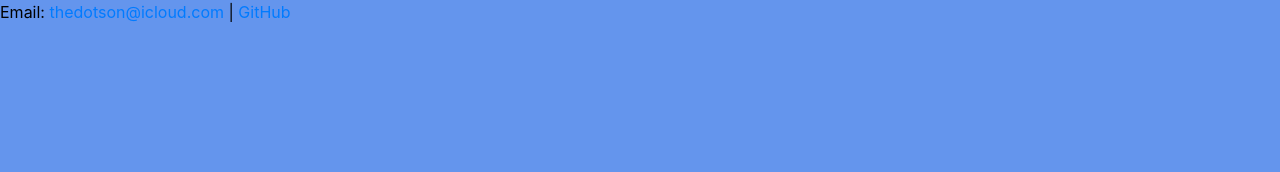
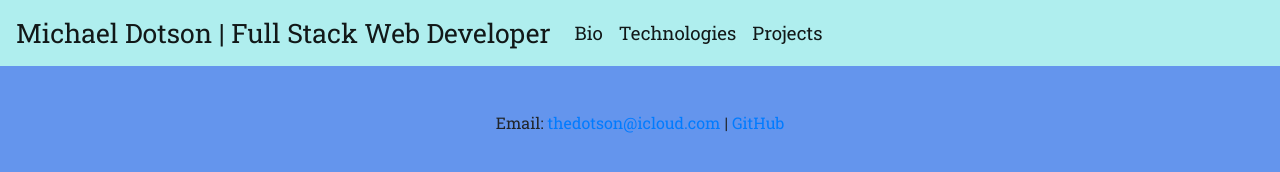
Before and after one commit to TheDotson/personal-bio-site, a website built with webpack: page src/index.html in a window 1280 px wide. Built offline with nearby package versions, Linux system fonts and the light colour scheme.

Commit message:
added nav function and basic styling

```diff
--- /dev/null
+++ b/src/javascripts/components/navbar/navbar.js
@@ -0,0 +1,28 @@
+import utils from '../../helpers/utils';
+
+const buildNavBar = () => {
+  const domString = `
+  <nav class="navbar navbar-expand-lg navbar-light">
+  <a class="navbar-brand text" href="#">Michael Dotson | Full Stack Web Developer</a>
+  <button class="navbar-toggler" type="button" data-toggle="collapse" data-target="#navbarNav" aria-controls="navbarNav" aria-expanded="false" aria-label="Toggle navigation">
+    <span class="navbar-toggler-icon"></span>
+  </button>
+  <div class="collapse navbar-collapse" id="navbarNav">
+    <ul class="navbar-nav">
+      <li class="nav-item active">
+        <a class="nav-link text" href="#bioPage">Bio <span class="sr-only">(current)</span></a>
+      </li>
+      <li class="nav-item">
+        <a class="nav-link text active" href="#technologiesPage">Technologies</a>
+      </li>
+      <li class="nav-item">
+        <a class="nav-link text active" href="#projectsPage">Projects</a>
+      </li>
+    </ul>
+  </div>
+</nav>`;
+
+  utils.printToDom('#navbar', domString);
+};
+
+export default { buildNavBar };
--- /dev/null
+++ b/src/javascripts/components/navbar/navbar.scss
@@ -0,0 +1,11 @@
+#navbar {
+  background-color: paleturquoise;
+}
+
+.navbar-brand {
+  font-size: 20pt;
+}
+
+.nav-link {
+  font-size: 14pt
+}
--- a/src/javascripts/main.js
+++ b/src/javascripts/main.js
@@ -1,7 +1,8 @@
+import navbar from './components/navbar/navbar';
 import '../styles/main.scss';
 
 const init = () => {
-  console.error('a thing happened');
+  navbar.buildNavBar();
 };
 
 init();
--- a/src/styles/main.scss
+++ b/src/styles/main.scss
@@ -1,35 +1,16 @@
 @import "~bootstrap/scss/bootstrap";
 @import "~@fortawesome/fontawesome-free/css/all.min.css";
+@import "../javascripts//components/navbar/navbar.scss";
+@import url('https://fonts.googleapis.com/css2?family=Roboto+Slab&display=swap');
 
 body {
   background-color: cornflowerblue;
-  color: black;
+  font-family: 'Roboto Slab';
 }
 
-img {
-  max-width: 300px;
-  max-height: 200px;
-  margin-left: auto;
-  margin-right: auto;
+.page-footer {
+  font-size: 12pt;
+  margin-top: 25px;
+  padding: 20px;
+  text-align: center;
 }
-
-#projectsPage {
-  display: flex;
-  flex-flow: row wrap;
-  justify-content: space-around;
-}
-
-.project {
-  background-color: whitesmoke;
-  justify-content: space-between;
-  border: 1px solid black;
-  text-align: center;
-  padding: 0;
-  width: 30%;
-}
-
-.project h3 {
-  background: slategray;
-  margin-top: 0;
-  margin-bottom: 10px;
-}
```
